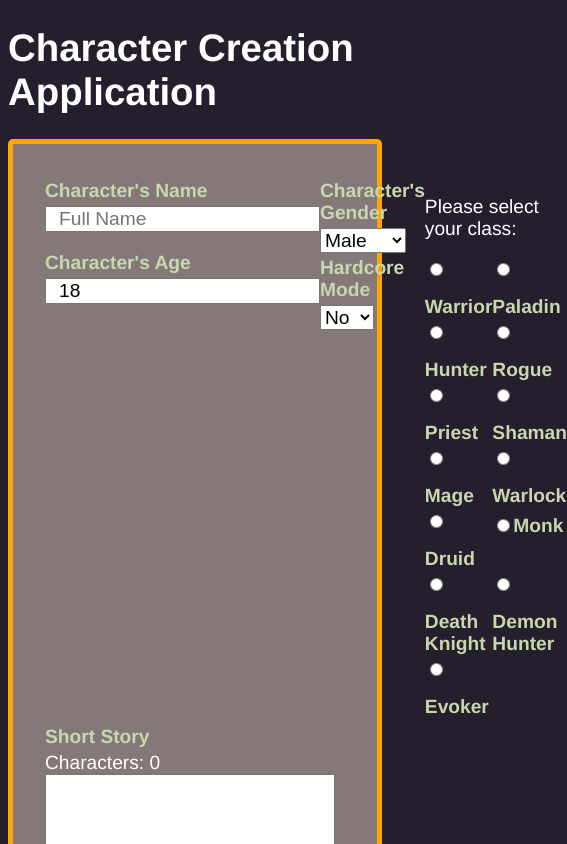
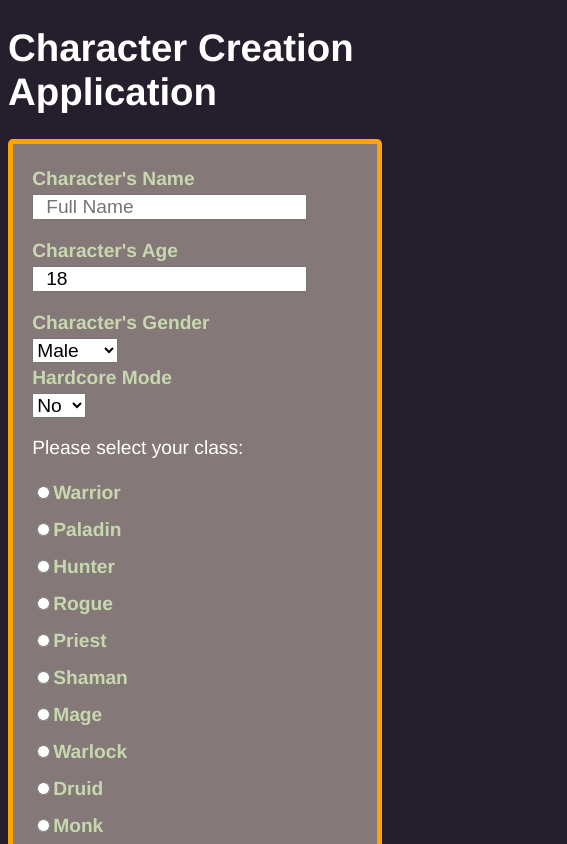
Before and after one commit to WesloTheWeb/character-creation-app, a Vue app: page / in a window 390 px wide. Shown: the top 844 px of the page, 567 px wide, since content can reach past the window. Built offline with nearby package versions, Linux system fonts and the light colour scheme.

Commit message:
basic media queries set

```diff
--- a/src/components/CharacterCreationForm/CharacterCreationForm.scss
+++ b/src/components/CharacterCreationForm/CharacterCreationForm.scss
@@ -1,8 +1,14 @@
+@import '../../../variables.scss';
+
 .character-creation-form-container {
     background-color: #857878;
     padding: 2rem;
     border: 5px solid orange;
     border-radius: 5px;
+
+    @media #{ $mq-smallScreen } {
+        padding: 1.2rem;
+    }
 
     label {
         display: block;
@@ -22,17 +28,26 @@
 .roles {
     label, input {
         display: inline-block;
+        cursor: pointer;
     }
 }
 
 .role-grid {
     display: grid;
     grid-template-columns: repeat(2, 1fr);
+
+    @media #{ $mq-smallScreen } {
+        display: block;
+    }
 }
 
 .character-section-grid {
     display: grid;
     grid-template-columns: repeat(3, 1fr);
+
+    @media #{ $mq-smallScreen } {
+        display: block;
+    }
 }
 
 .error-message {
--- a/variables.scss
+++ b/variables.scss
@@ -1 +1,4 @@
+// media queries
+$mq-smallScreen: "only screen and (max-width:769px)";
+
 $appBackgroundColor: rgb(37, 30, 44)
```
